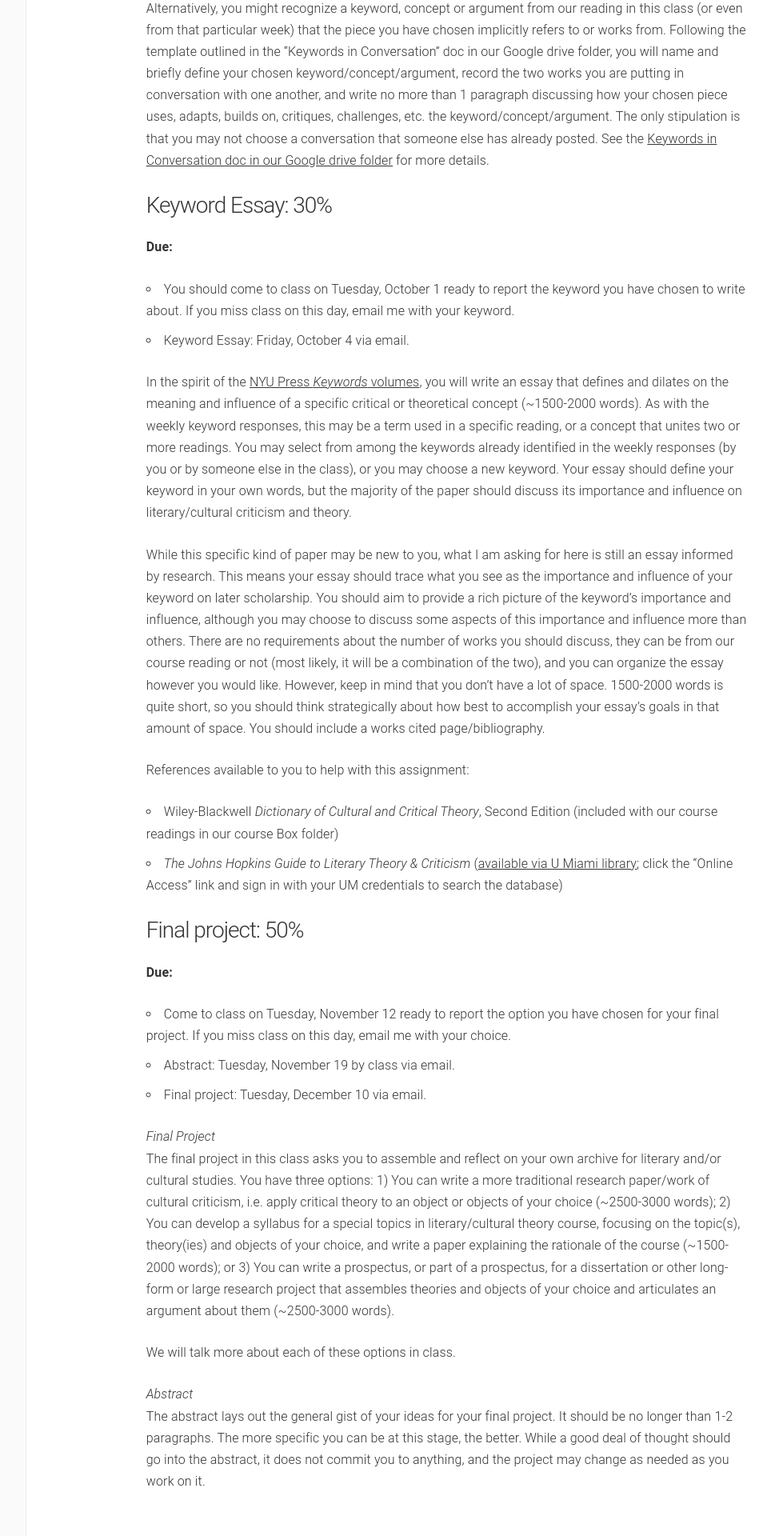
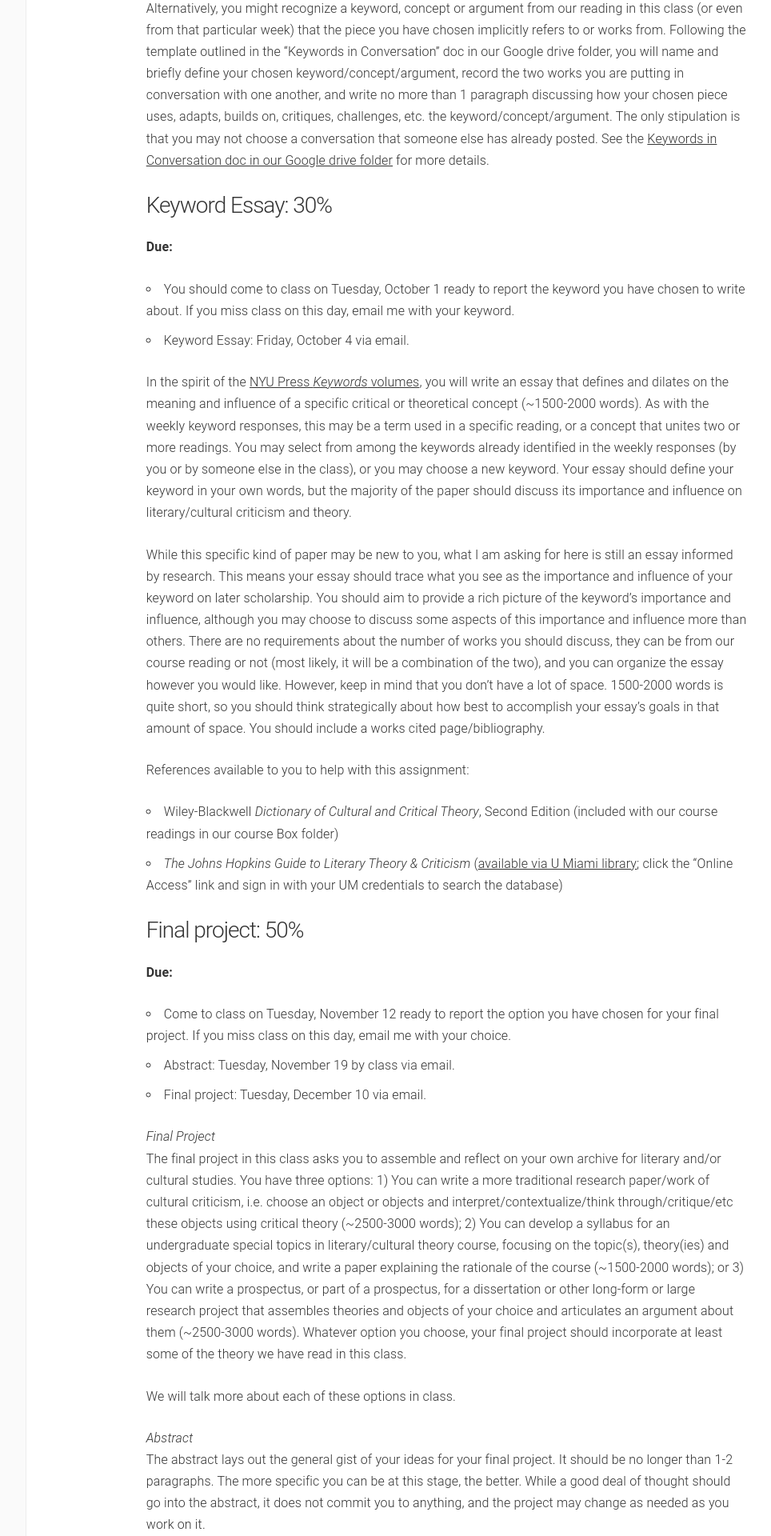
Before and after one commit to lcthomas/eng681f19, a Jekyll site: the page built from requirements.md, in a window 1280 px wide. Shown: the part 1956-3876 px from the top of the page at 80% size, without its empty margins (180-1144 px from the left). Built offline with Jekyll 4.4.1, drawn with Linux system fonts in a browser that asks for light colours.

Commit message:
final project description update

```diff
--- a/requirements.md
+++ b/requirements.md
@@ -50,7 +50,7 @@ References available to you to help with this assignment:
 * Final project: Tuesday, December 10 via email.
 
 _Final Project_<br/>
-The final project in this class asks you to assemble and reflect on your own archive for literary and/or cultural studies. You have three options: 1) You can write a more traditional research paper/work of cultural criticism, i.e. apply critical theory to an object or objects of your choice (~2500-3000 words); 2) You can develop a syllabus for a special topics in literary/cultural theory course, focusing on the topic(s), theory(ies) and objects of your choice, and write a paper explaining the rationale of the course (~1500-2000 words); or 3) You can write a prospectus, or part of a prospectus, for a dissertation or other long-form or large research project that assembles theories and objects of your choice and articulates an argument about them (~2500-3000 words).
+The final project in this class asks you to assemble and reflect on your own archive for literary and/or cultural studies. You have three options: 1) You can write a more traditional research paper/work of cultural criticism, i.e. choose an object or objects and interpret/contextualize/think through/critique/etc these objects using critical theory (~2500-3000 words); 2) You can develop a syllabus for an undergraduate special topics in literary/cultural theory course, focusing on the topic(s), theory(ies) and objects of your choice, and write a paper explaining the rationale of the course (~1500-2000 words); or 3) You can write a prospectus, or part of a prospectus, for a dissertation or other long-form or large research project that assembles theories and objects of your choice and articulates an argument about them (~2500-3000 words). Whatever option you choose, your final project should incorporate at least some of the theory we have read in this class.
 
 We will talk more about each of these options in class.
 
```
